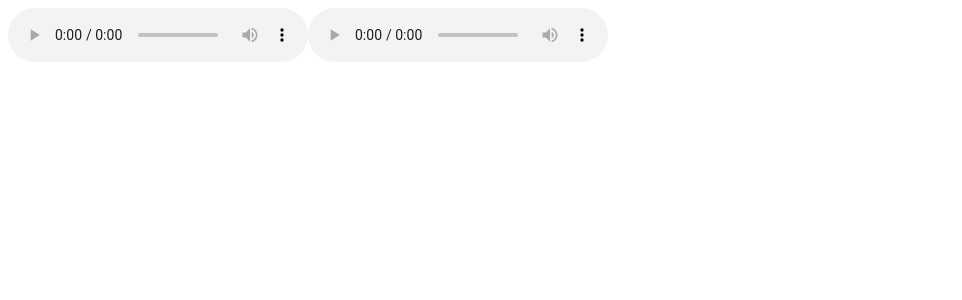
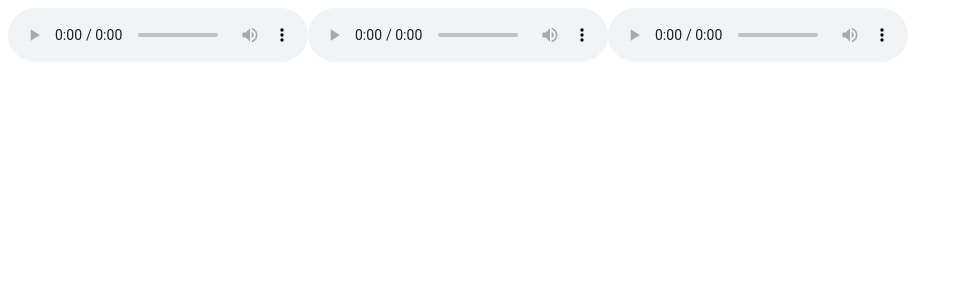
Before and after one commit to oscahumbertomr/nuxt-pikachu-test, a Nuxt app: page / in a window 1280 px wide. Shown: the top 300 px of the page, without its empty margins (0-962 px from the left). Built offline with nearby package versions, Linux system fonts and the light colour scheme.

Commit message:
1 file modified, 1 added, 1 deleted

```diff
--- a/app.vue
+++ b/app.vue
@@ -5,4 +5,7 @@
   <audio controls src="sound2.mp4">
     <a href="sound2.mp4"> Download audio </a>
   </audio>
+  <audio controls src="AmongUs.mp4">
+    <a href="AmongUs.mp4"> Download audio </a>
+  </audio>
 </template>
```
Also changed, not shown: 2 other files (tests, documents, lock files or other folders).
